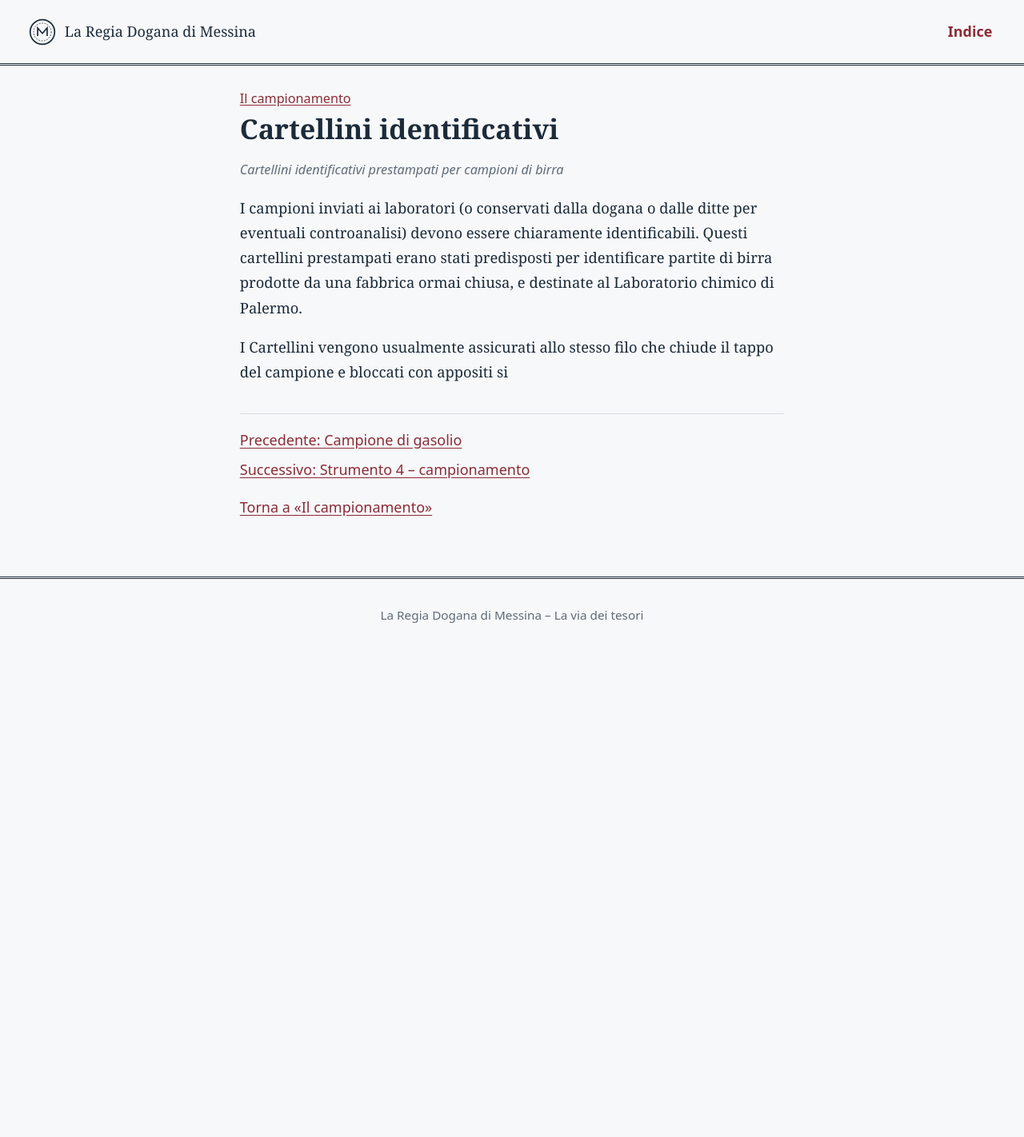
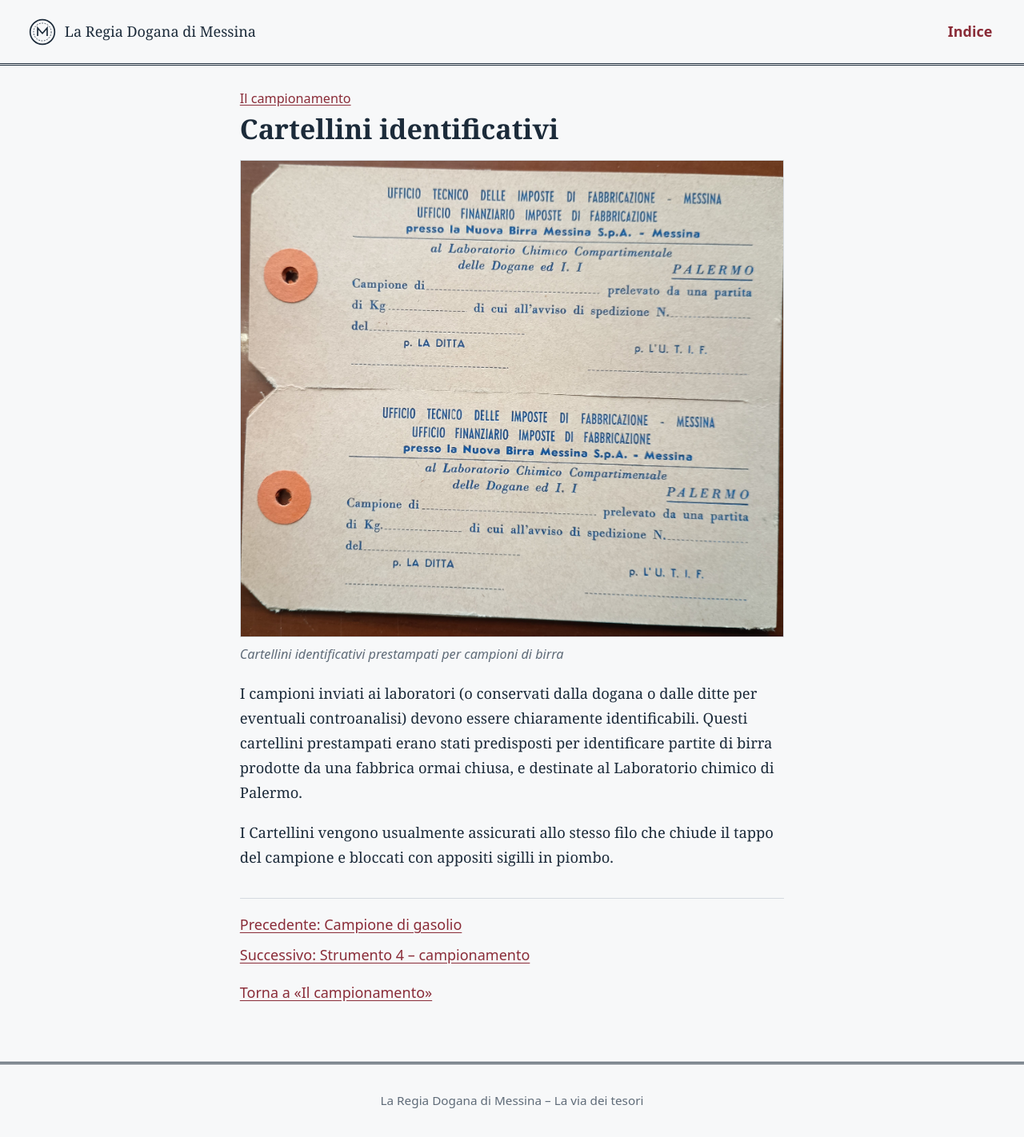
Before and after one commit to GiuseppeLB/regia-dogana-di-Messina, a Jekyll site: the page built from _oggetti/campionamento-3.md, in a window 1280 px wide. Shown: the whole page at 80% size. Built offline with Jekyll 4.4.1, drawn with Linux system fonts in a browser that asks for light colours; before the commit the page ends 900 px from its top, so only the background shows below that.

Commit message:
Update _oggetti/campionamento-3.md (via Pages CMS)

```diff
--- a/_oggetti/campionamento-3.md
+++ b/_oggetti/campionamento-3.md
@@ -3,8 +3,10 @@
 title: Cartellini identificativi
 pagina: campionamento
 ordine: 3
+foto: /assets/foto/campioni cartellino.jpg
+alt: Cartellini per campioni doganali, prestampati per una rapida compilazione.
 didascalia: Cartellini identificativi prestampati per campioni di birra
 ---
 I campioni inviati ai laboratori (o conservati dalla dogana o dalle ditte per eventuali controanalisi) devono essere chiaramente identificabili. Questi cartellini prestampati erano stati predisposti per identificare partite di birra prodotte da una fabbrica ormai chiusa, e destinate al Laboratorio chimico di Palermo.
 
-I Cartellini vengono usualmente assicurati allo stesso filo che chiude il tappo del campione e bloccati con appositi si
+I Cartellini vengono usualmente assicurati allo stesso filo che chiude il tappo del campione e bloccati con appositi sigilli in piombo.
```
